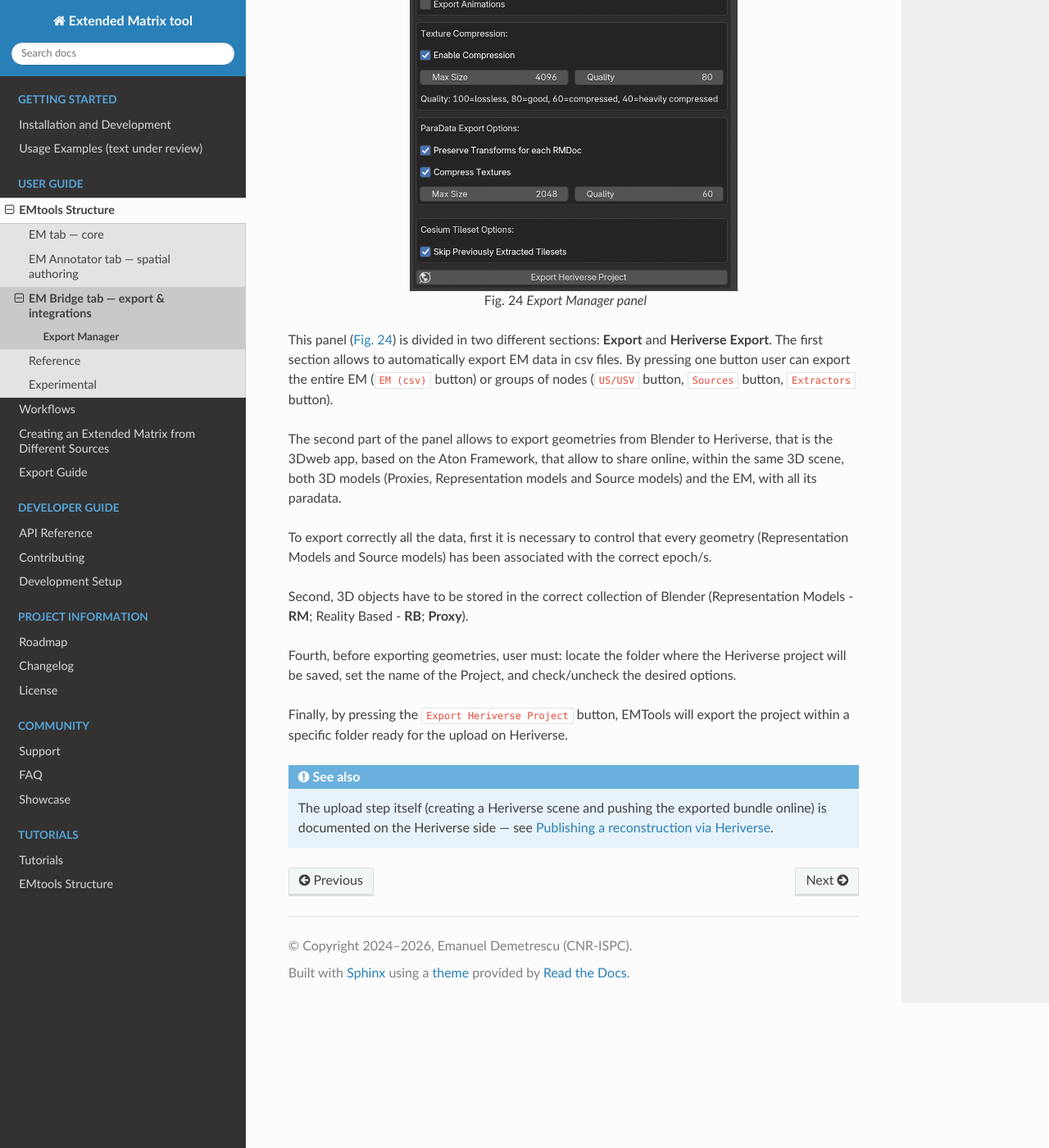
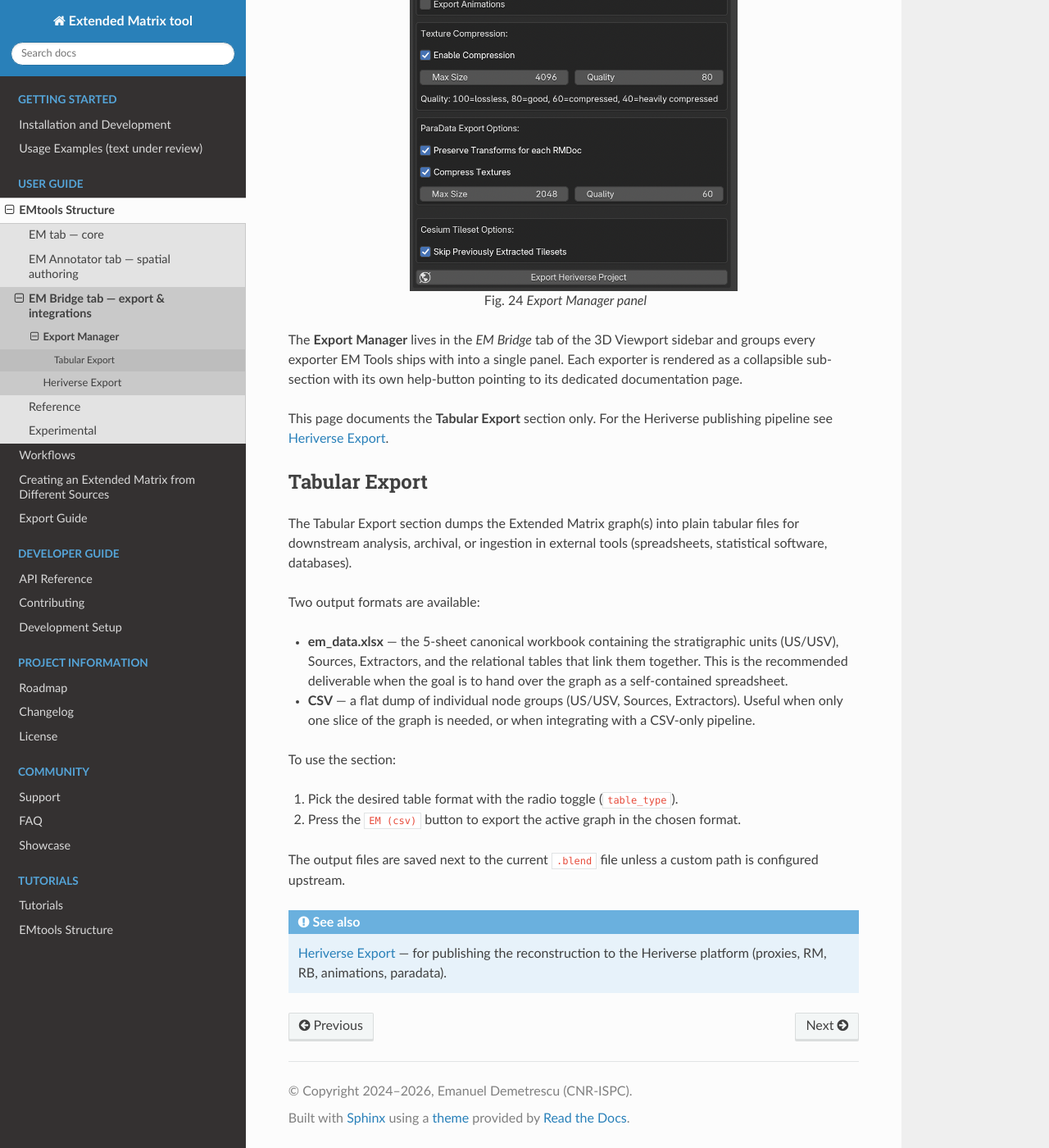
Before and after one commit to zalmoxes-laran/EM-blender-tools-doc, a Sphinx documentation site: the page built from docs/panels/export_manager.rst, in a window 1280 px wide and 1400 px high, scrolled down 640 px. Shown: the whole window at 82% size. Built offline with Sphinx 7.4.7 and the Read the Docs theme 3.1.0, drawn with Linux system fonts in a browser that asks for light colours.

Commit message:
docs(panels): split export_manager into Tabular + new heriverse_export
- docs/panels/export_manager.rst: refocused on Tabular Export only
  (em_data.xlsx 5-sheet + CSV). Added .. _tabular-export: anchor.
- docs/panels/heriverse_export.rst: new dedicated page covering basic
  + advanced options (Draco, textures, GPU instancing, animations,
  ParaData, Cesium tilesets), running the export, publishing flow,
  troubleshooting.
- docs/panels/index.rst: heriverse_export added to TOC under
  "EM Bridge tab - export & integrations".

Cross-refs to EM manual concepts (Activity NodeGroup, etc.)
use /en/1.5/ slug.

```diff
--- a/docs/panels/export_manager.rst
+++ b/docs/panels/export_manager.rst
@@ -13,24 +13,45 @@ Export Manager
 
    Export Manager panel
 
-This panel (:numref:`Fig. %s <EM_Export_ManagerFIG>`) is divided in two different sections: **Export** and **Heriverse Export**.
-The first section allows to automatically export EM data in csv files.
-By pressing one button user can export the entire EM (``EM (csv)`` button) or groups of nodes (``US/USV`` button, ``Sources`` button, ``Extractors`` button).
+The **Export Manager** lives in the *EM Bridge* tab of the 3D Viewport
+sidebar and groups every exporter EM Tools ships with into a single
+panel. Each exporter is rendered as a collapsible sub-section with its
+own help-button pointing to its dedicated documentation page.
 
-The second part of the panel allows to export geometries from Blender to Heriverse, that is the 3Dweb app, based on the Aton Framework, that allow to share online, within the same 3D scene, both 3D models (Proxies, Representation models and Source models) and the EM, with all its paradata.
+This page documents the **Tabular Export** section only. For the
+Heriverse publishing pipeline see :doc:`heriverse_export`.
 
-To export correctly all the data, first it is necessary to control that every geometry (Representation Models and Source models) has been associated with the correct epoch/s.
+.. _tabular-export:
 
-Second, 3D objects have to be stored in the correct collection of Blender (Representation Models - **RM**; Reality Based - **RB**; **Proxy**).
+Tabular Export
+--------------
 
+The Tabular Export section dumps the Extended Matrix graph(s) into
+plain tabular files for downstream analysis, archival, or ingestion in
+external tools (spreadsheets, statistical software, databases).
 
-Fourth, before exporting geometries, user must: locate the folder where the Heriverse project will be saved, set the name of the Project, and check/uncheck the desired options.
+Two output formats are available:
 
-Finally, by pressing the ``Export Heriverse Project`` button, EMTools will export the project within a specific folder ready for the upload on Heriverse.
+- **em_data.xlsx** — the 5-sheet canonical workbook containing the
+  stratigraphic units (US/USV), Sources, Extractors, and the relational
+  tables that link them together. This is the recommended deliverable
+  when the goal is to hand over the graph as a self-contained
+  spreadsheet.
+- **CSV** — a flat dump of individual node groups (US/USV, Sources,
+  Extractors). Useful when only one slice of the graph is needed, or
+  when integrating with a CSV-only pipeline.
+
+To use the section:
+
+1. Pick the desired table format with the radio toggle
+   (``table_type``).
+2. Press the ``EM (csv)`` button to export the active graph in the
+   chosen format.
+
+The output files are saved next to the current ``.blend`` file unless
+a custom path is configured upstream.
 
 .. seealso::
 
-   The upload step itself (creating a Heriverse scene and pushing the
-   exported bundle online) is documented on the Heriverse side — see
-   `Publishing a reconstruction via Heriverse
-   <https://docs.extendedmatrix.org/projects/heriverse/en/latest/user_dashboard.html#publish-via-heriverse>`_.
+   :doc:`heriverse_export` — for publishing the reconstruction to the
+   Heriverse platform (proxies, RM, RB, animations, paradata).
--- a/docs/panels/index.rst
+++ b/docs/panels/index.rst
@@ -45,6 +45,7 @@ EM Bridge tab — export & integrations
    :maxdepth: 1
 
    export_manager
+   heriverse_export
 
 Reference
 ---------
```
Also changed, not shown: docs/panels/heriverse_export.rst (added, +267 -0 lines).
